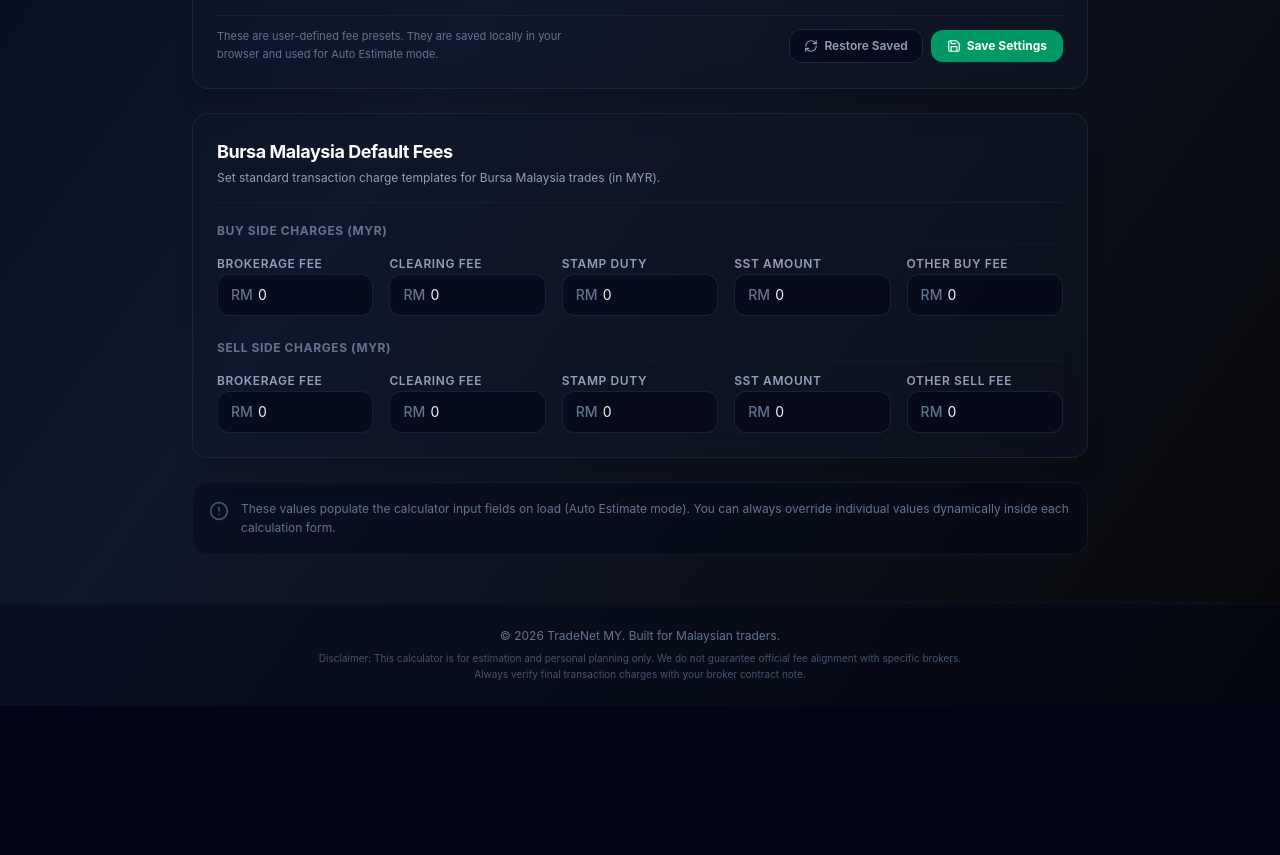
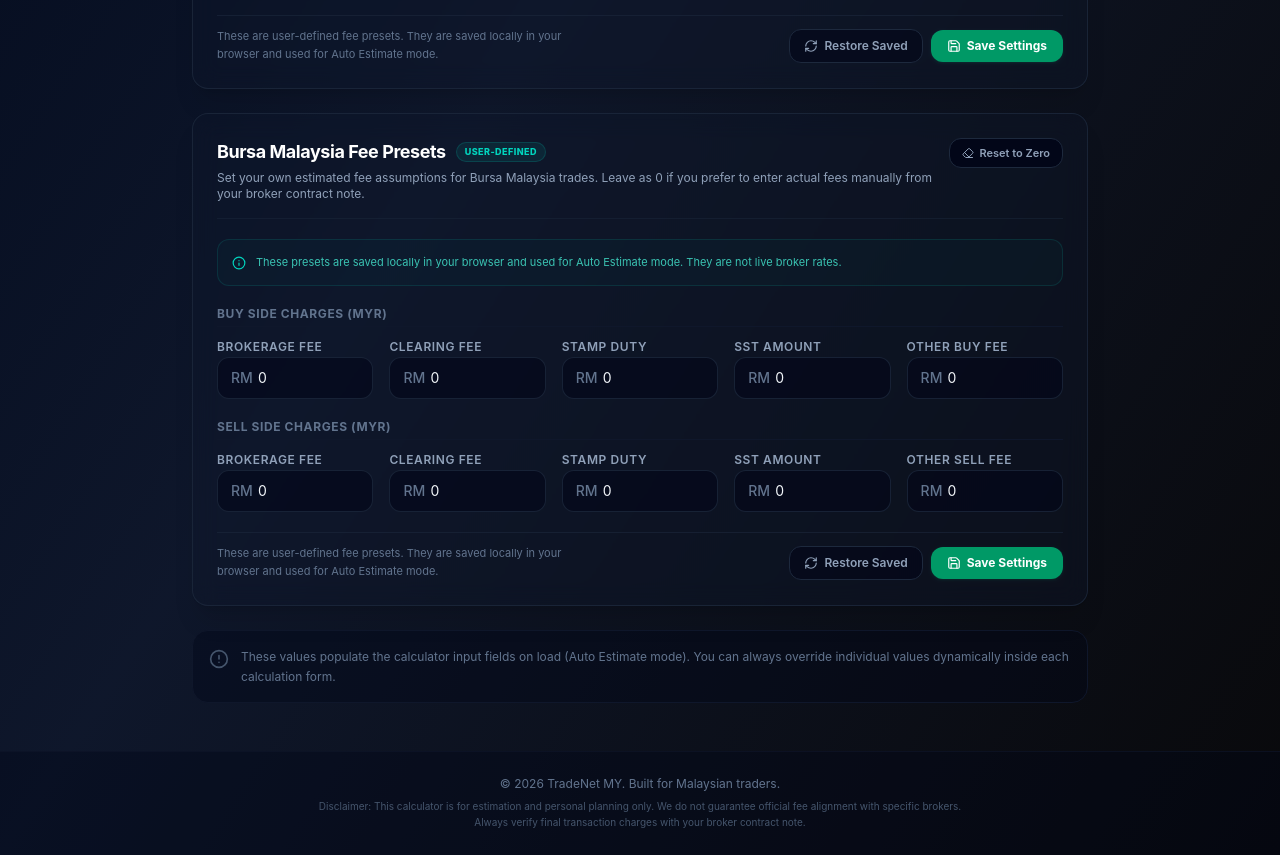
Before and after one commit to amanmana/tradenet, a React (Vite) app: page /settings in a window 1280 px wide. Shown: the part 1120-1975 px from the top of the page. Before the commit the page ends 1826 px from the top, so only its background shows below. Built offline with nearby package versions, Linux system fonts and the light colour scheme.

Commit message:
feat(settings): add Bursa Malaysia fee presets persistence — Save/Reset/Restore buttons, bursaFees migration

```diff
--- a/src/data/defaultSettings.js
+++ b/src/data/defaultSettings.js
@@ -4,8 +4,8 @@
   viewCurrency: 'both', // 'usd', 'myr', 'both'
   usBrokerPreset: 'MooMoo',
   darkMode: true,
-  priceDecimals: 4, // 4 decimals for stock prices
-  standardDecimals: 2, // 2 decimals for values/fees/profits
+  priceDecimals: 4,       // 4 decimals for stock prices
+  standardDecimals: 2,    // 2 decimals for values/fees/profits
 
   // MooMoo US Default Fee Presets
   moomooUs: {
@@ -23,16 +23,17 @@
   },
 
   // Bursa Malaysia Default Fee Presets
-  bursa: {
-    buyBrokerage: 0.00,
-    buyClearing: 0.00,
+  // Field names match the UI inputs in BursaCalculator.jsx
+  bursaFees: {
+    buyBrokerageFee: 0.00,
+    buyClearingFee: 0.00,
     buyStampDuty: 0.00,
     buySst: 0.00,
     otherBuyFee: 0.00,
-    sellBrokerage: 0.00,
-    sellClearing: 0.00,
+    sellBrokerageFee: 0.00,
+    sellClearingFee: 0.00,
     sellStampDuty: 0.00,
     sellSst: 0.00,
     otherSellFee: 0.00,
-  }
+  },
 };
--- a/src/pages/Settings.jsx
+++ b/src/pages/Settings.jsx
@@ -169,6 +169,49 @@
     }));
     setCopyFeeStatus('ok');
     setTimeout(() => setCopyFeeStatus(null), 3000);
+  };
+
+  // ─── Bursa Fee Presets: Save inline ──────────────────────────────────────
+  const handleSaveBursaFees = () => {
+    const ok = saveSettings(settings);
+    if (ok) {
+      setSavedSnapshot({ ...settings });
+      setIsDirty(false);
+      showToast('bursaFees', 'success', 'Settings saved.');
+    }
+  };
+
+  // ─── Bursa Fee Presets: Reset to zero (UI only) ───────────────────────────
+  const handleResetBursaFeesToZero = () => {
+    setIsDirty(true);
+    setLocalSettings(prev => ({
+      ...prev,
+      bursaFees: {
+        ...prev.bursaFees,
+        buyBrokerageFee: 0,
+        buyClearingFee: 0,
+        buyStampDuty: 0,
+        buySst: 0,
+        otherBuyFee: 0,
+        sellBrokerageFee: 0,
+        sellClearingFee: 0,
+        sellStampDuty: 0,
+        sellSst: 0,
+        otherSellFee: 0,
+      },
+    }));
+    showToast('bursaFees', 'warn', 'Bursa fee presets reset in form. Click Save Settings to keep changes.', 4000);
+  };
+
+  // ─── Bursa Fee Presets: Restore saved ────────────────────────────────────
+  const handleRestoreBursaFees = () => {
+    if (!savedSnapshot) return;
+    setLocalSettings(prev => ({
+      ...prev,
+      bursaFees: { ...savedSnapshot.bursaFees },
+    }));
+    setIsDirty(false);
+    showToast('bursaFees', 'info', 'Saved Bursa fee presets restored.', 3000);
   };
 
   // ─── Rendering ────────────────────────────────────────────────────────────
@@ -453,62 +496,130 @@
           </div>
         </SectionCard>
 
-        {/* ── Bursa Malaysia Presets ───────────────────────────────────────── */}
-        <SectionCard title="Bursa Malaysia Default Fees" subtitle="Set standard transaction charge templates for Bursa Malaysia trades (in MYR).">
-          <div className="space-y-6">
+        {/* ── Bursa Malaysia Fee Presets ────────────────────────────────────── */}
+        <SectionCard
+          title={
+            <span className="flex items-center gap-2.5">
+              Bursa Malaysia Fee Presets
+              <span className="px-2 py-0.5 rounded-full text-[9px] font-extrabold uppercase tracking-wider bg-teal-500/10 border border-teal-500/20 text-teal-400 select-none whitespace-nowrap">
+                User-defined
+              </span>
+            </span>
+          }
+          subtitle="Set your own estimated fee assumptions for Bursa Malaysia trades. Leave as 0 if you prefer to enter actual fees manually from your broker contract note."
+          headerActions={
+            <div className="flex items-center gap-2 flex-wrap justify-end">
+              <button
+                type="button"
+                id="btn-bursa-reset-zero"
+                onClick={handleResetBursaFeesToZero}
+                title="Set all Bursa fee fields to 0 in the form (not saved yet)"
+                className="flex items-center gap-1.5 px-3 py-1.5 rounded-xl text-[11px] font-semibold border border-slate-800 bg-slate-950 text-slate-400 hover:text-slate-200 hover:bg-slate-900 transition-all cursor-pointer whitespace-nowrap"
+              >
+                <Eraser className="w-3 h-3" />
+                Reset to Zero
+              </button>
+            </div>
+          }
+        >
+          <div className="space-y-5">
+
+            {/* Disclaimer */}
+            <div className="flex items-start gap-2.5 p-3.5 rounded-xl border border-teal-500/15 bg-teal-500/[0.03] text-teal-300/80 text-[11px] leading-relaxed">
+              <Info className="w-3.5 h-3.5 shrink-0 mt-0.5 text-teal-400" />
+              <span>
+                These presets are saved locally in your browser and used for Auto Estimate mode. They are not live broker rates.
+              </span>
+            </div>
+
+            {/* Buy Side */}
             <div>
               <h4 className="text-xs font-bold uppercase tracking-wider text-slate-500 mb-3 border-b border-slate-900 pb-1">
                 Buy Side Charges (MYR)
               </h4>
               <div className="grid grid-cols-1 sm:grid-cols-2 md:grid-cols-5 gap-4">
-                <InputField label="Brokerage Fee" id="bursa_buyBrokerage" type="number" step="0.01" prefix="RM"
-                  value={settings.bursa.buyBrokerage}
-                  onChange={(e) => handleChange('bursa', 'buyBrokerage', parseFloat(e.target.value) || 0)}
+                <InputField label="Brokerage Fee" id="bursa_buyBrokerageFee" type="number" step="0.01" prefix="RM"
+                  value={settings.bursaFees.buyBrokerageFee}
+                  onChange={(e) => handleChange('bursaFees', 'buyBrokerageFee', parseFloat(e.target.value) || 0)}
                 />
-                <InputField label="Clearing Fee" id="bursa_buyClearing" type="number" step="0.01" prefix="RM"
-                  value={settings.bursa.buyClearing}
-                  onChange={(e) => handleChange('bursa', 'buyClearing', parseFloat(e.target.value) || 0)}
+                <InputField label="Clearing Fee" id="bursa_buyClearingFee" type="number" step="0.01" prefix="RM"
+                  value={settings.bursaFees.buyClearingFee}
+                  onChange={(e) => handleChange('bursaFees', 'buyClearingFee', parseFloat(e.target.value) || 0)}
                 />
                 <InputField label="Stamp Duty" id="bursa_buyStampDuty" type="number" step="1" prefix="RM"
-                  value={settings.bursa.buyStampDuty}
-                  onChange={(e) => handleChange('bursa', 'buyStampDuty', parseFloat(e.target.value) || 0)}
+                  value={settings.bursaFees.buyStampDuty}
+                  onChange={(e) => handleChange('bursaFees', 'buyStampDuty', parseFloat(e.target.value) || 0)}
                 />
                 <InputField label="SST Amount" id="bursa_buySst" type="number" step="0.01" prefix="RM"
-                  value={settings.bursa.buySst}
-                  onChange={(e) => handleChange('bursa', 'buySst', parseFloat(e.target.value) || 0)}
+                  value={settings.bursaFees.buySst}
+                  onChange={(e) => handleChange('bursaFees', 'buySst', parseFloat(e.target.value) || 0)}
                 />
                 <InputField label="Other Buy Fee" id="bursa_otherBuyFee" type="number" step="0.01" prefix="RM"
-                  value={settings.bursa.otherBuyFee}
-                  onChange={(e) => handleChange('bursa', 'otherBuyFee', parseFloat(e.target.value) || 0)}
+                  value={settings.bursaFees.otherBuyFee}
+                  onChange={(e) => handleChange('bursaFees', 'otherBuyFee', parseFloat(e.target.value) || 0)}
                 />
               </div>
             </div>
 
+            {/* Sell Side */}
             <div>
               <h4 className="text-xs font-bold uppercase tracking-wider text-slate-500 mb-3 border-b border-slate-900 pb-1">
                 Sell Side Charges (MYR)
               </h4>
               <div className="grid grid-cols-1 sm:grid-cols-2 md:grid-cols-5 gap-4">
-                <InputField label="Brokerage Fee" id="bursa_sellBrokerage" type="number" step="0.01" prefix="RM"
-                  value={settings.bursa.sellBrokerage}
-                  onChange={(e) => handleChange('bursa', 'sellBrokerage', parseFloat(e.target.value) || 0)}
+                <InputField label="Brokerage Fee" id="bursa_sellBrokerageFee" type="number" step="0.01" prefix="RM"
+                  value={settings.bursaFees.sellBrokerageFee}
+                  onChange={(e) => handleChange('bursaFees', 'sellBrokerageFee', parseFloat(e.target.value) || 0)}
                 />
-                <InputField label="Clearing Fee" id="bursa_sellClearing" type="number" step="0.01" prefix="RM"
-                  value={settings.bursa.sellClearing}
-                  onChange={(e) => handleChange('bursa', 'sellClearing', parseFloat(e.target.value) || 0)}
+                <InputField label="Clearing Fee" id="bursa_sellClearingFee" type="number" step="0.01" prefix="RM"
+                  value={settings.bursaFees.sellClearingFee}
+                  onChange={(e) => handleChange('bursaFees', 'sellClearingFee', parseFloat(e.target.value) || 0)}
                 />
                 <InputField label="Stamp Duty" id="bursa_sellStampDuty" type="number" step="1" prefix="RM"
-                  value={settings.bursa.sellStampDuty}
-                  onChange={(e) => handleChange('bursa', 'sellStampDuty', parseFloat(e.target.value) || 0)}
+                  value={settings.bursaFees.sellStampDuty}
+                  onChange={(e) => handleChange('bursaFees', 'sellStampDuty', parseFloat(e.target.value) || 0)}
                 />
                 <InputField label="SST Amount" id="bursa_sellSst" type="number" step="0.01" prefix="RM"
-                  value={settings.bursa.sellSst}
-                  onChange={(e) => handleChange('bursa', 'sellSst', parseFloat(e.target.value) || 0)}
+                  value={settings.bursaFees.sellSst}
+                  onChange={(e) => handleChange('bursaFees', 'sellSst', parseFloat(e.target.value) || 0)}
                 />
                 <InputField label="Other Sell Fee" id="bursa_otherSellFee" type="number" step="0.01" prefix="RM"
-                  value={settings.bursa.otherSellFee}
-                  onChange={(e) => handleChange('bursa', 'otherSellFee', parseFloat(e.target.value) || 0)}
+                  value={settings.bursaFees.otherSellFee}
+                  onChange={(e) => handleChange('bursaFees', 'otherSellFee', parseFloat(e.target.value) || 0)}
                 />
+              </div>
+            </div>
+
+            {/* Inline toast */}
+            {toasts.bursaFees && (
+              <Toast type={toasts.bursaFees.type}>{toasts.bursaFees.msg}</Toast>
+            )}
+
+            {/* Card-level action footer */}
+            <div className="flex flex-col sm:flex-row items-start sm:items-center justify-between gap-3 pt-3 border-t border-slate-800/60">
+              <p className="text-[11px] text-slate-500 leading-relaxed max-w-sm">
+                These are user-defined fee presets. They are saved locally in your browser and used for Auto Estimate mode.
+              </p>
+              <div className="flex items-center gap-2 flex-wrap justify-end shrink-0">
+                <button
+                  type="button"
+                  id="btn-bursa-restore-saved"
+                  onClick={handleRestoreBursaFees}
+                  title="Discard unsaved Bursa fee edits and reload saved values"
+                  className="flex items-center gap-1.5 px-3.5 py-2 rounded-xl text-xs font-semibold border border-slate-800 bg-slate-950/60 text-slate-400 hover:text-slate-200 hover:bg-slate-900 transition-all cursor-pointer whitespace-nowrap"
+                >
+                  <RefreshCw className="w-3.5 h-3.5" />
+                  Restore Saved
+                </button>
+                <button
+                  type="button"
+                  id="btn-bursa-save-fees"
+                  onClick={handleSaveBursaFees}
+                  className="flex items-center gap-1.5 px-4 py-2 rounded-xl text-xs font-bold bg-emerald-600 text-white hover:bg-emerald-500 transition-all shadow-sm shadow-emerald-500/10 cursor-pointer whitespace-nowrap"
+                >
+                  <Save className="w-3.5 h-3.5" />
+                  Save Settings
+                </button>
               </div>
             </div>
           </div>
--- a/src/utils/storage.js
+++ b/src/utils/storage.js
@@ -6,23 +6,57 @@
 };
 
 /**
- * Deep-merges saved settings with DEFAULT_SETTINGS so any missing keys
- * added in newer versions of the app are gracefully filled in.
+ * Migrates old `bursa` key (field names: buyBrokerage, sellBrokerage…)
+ * into the new `bursaFees` key (field names: buyBrokerageFee, sellBrokerageFee…).
+ * Safe to call multiple times — no-ops if already migrated.
+ */
+const migrateLegacyBursa = (saved) => {
+  if (!saved) return saved;
+
+  // If old `bursa` key exists but new `bursaFees` does not, migrate
+  if (saved.bursa && !saved.bursaFees) {
+    const b = saved.bursa;
+    saved = {
+      ...saved,
+      bursaFees: {
+        buyBrokerageFee: b.buyBrokerage ?? 0,
+        buyClearingFee: b.buyClearing ?? 0,
+        buyStampDuty: b.buyStampDuty ?? 0,
+        buySst: b.buySst ?? 0,
+        otherBuyFee: b.otherBuyFee ?? 0,
+        sellBrokerageFee: b.sellBrokerage ?? 0,
+        sellClearingFee: b.sellClearing ?? 0,
+        sellStampDuty: b.sellStampDuty ?? 0,
+        sellSst: b.sellSst ?? 0,
+        otherSellFee: b.otherSellFee ?? 0,
+      },
+    };
+    // Drop the old key so we don't migrate again
+    delete saved.bursa;
+  }
+
+  return saved;
+};
+
+/**
+ * Deep-merges saved settings with DEFAULT_SETTINGS.
+ * Handles migration from legacy `bursa` → `bursaFees`.
  */
 export const mergeWithDefaultSettings = (saved) => {
   if (!saved || typeof saved !== 'object') return { ...DEFAULT_SETTINGS };
 
+  const migrated = migrateLegacyBursa({ ...saved });
+
   return {
     ...DEFAULT_SETTINGS,
-    ...saved,
-    // Deep-merge nested fee objects so partial saves don't wipe defaults
+    ...migrated,
     moomooUs: {
       ...DEFAULT_SETTINGS.moomooUs,
-      ...(saved.moomooUs || {}),
+      ...(migrated.moomooUs || {}),
     },
-    bursa: {
-      ...DEFAULT_SETTINGS.bursa,
-      ...(saved.bursa || {}),
+    bursaFees: {
+      ...DEFAULT_SETTINGS.bursaFees,
+      ...(migrated.bursaFees || {}),
     },
   };
 };
@@ -46,7 +80,8 @@
 };
 
 /**
- * Saves settings to localStorage and optionally logs in development.
+ * Saves settings to localStorage. Merges before writing so partial saves
+ * never lose keys added in newer app versions.
  * Returns true on success.
  */
 export const saveSettings = (settings) => {
```
Also changed, not shown: src/pages/BursaCalculator.jsx (+16 -16 lines).
